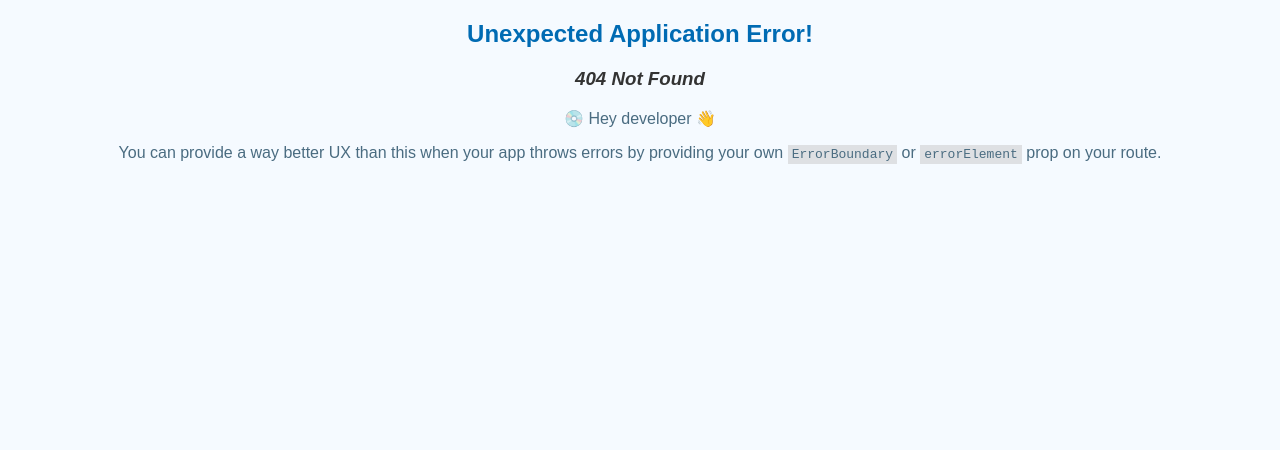
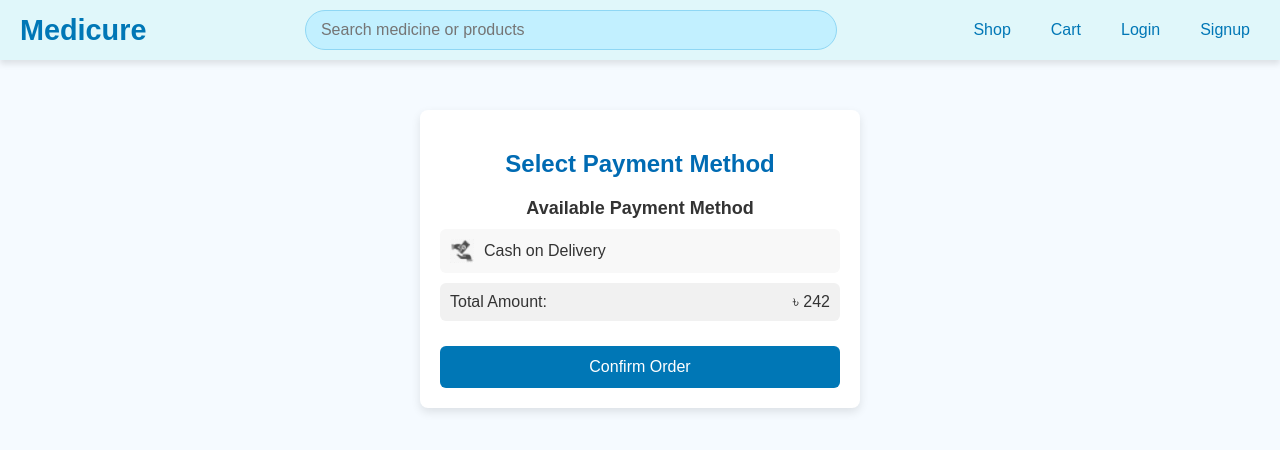
Before and after one commit to noob-bie/MediCure, a React (Vite) app in the folder client-frontend/: page /payment in a window 1280 px wide. Before the commit this address had no page. Shown: the top 450 px of the page. Built offline with nearby package versions, Linux system fonts and the light colour scheme; the HTML template or start-up script is replaced by a standard one.

Commit message:
Payment Page

```diff
--- a/client-frontend/src/App.jsx
+++ b/client-frontend/src/App.jsx
@@ -16,10 +16,13 @@ import Medicines from "./pages/shop/medicine/Medicines";
 import BabyAndMomcare from "./pages/shop/babyandmomcare/BabyAndMomcare";
 import SingleProduct from  "./pages/singleProduct/SingleProduct";
 import Checkout from "./pages/checkout/Checkout";
+import Payment from "./pages/payment/Payment";
 
 function App() {
   const [isAuthenticated, setIsAuthenticated] = useState(false);
   const [isAdmin, setIsAdmin] = useState(false);
+  const [cartItems, setCartItems] = useState([]); // Initialize cartItems state
+
 
   const Layout = () => {
     return (
@@ -49,8 +52,10 @@ function App() {
           ],
         },
 
-        { path: "/cart", element: <Cart /> },
+        { path: "/cart", element: <Cart cartItems={cartItems} setCartItems={setCartItems} /> }, // Pass props
+
         { path: "/checkout", element: <Checkout /> },
+        { path: "/payment", element: <Payment /> },
         { path: "/profile", element: <Profile /> },
         { path: "/login", element: <Login /> },
         { path: "/signup", element: <Signup /> },
--- a/client-frontend/src/pages/checkout/Checkout.jsx
+++ b/client-frontend/src/pages/checkout/Checkout.jsx
@@ -1,10 +1,17 @@
 import React from "react";
+import { useNavigate } from "react-router-dom";
 import { useLocation } from "react-router-dom";
 import "./Checkout.css";
 
 const Checkout = () => {
   const { state } = useLocation();
   const cartItems = state ? state.cartItems : [];
+
+  const navigate = useNavigate();
+
+  const handlePlaceOrder = () => {
+    navigate("/payment");
+  };
 
   return (
     <div className="checkout-container">
@@ -66,7 +73,9 @@ const Checkout = () => {
           <span>Total:</span>
           <span>৳ {cartItems.reduce((total, item) => total + item.price * item.quantity, 0) + 80}</span>
         </div>
-        <button className="place-order-btn">Place Order</button>
+        <button className="place-order-btn" onClick={handlePlaceOrder}>
+         Place Order
+        </button>
       </div>
     </div>
   );
--- /dev/null
+++ b/client-frontend/src/pages/payment/Payment.css
@@ -0,0 +1,61 @@
+.payment-container {
+    max-width: 400px;
+    margin: auto;
+    padding: 20px;
+    background: #fff;
+    border-radius: 8px;
+    box-shadow: 0px 4px 10px rgba(0, 0, 0, 0.1);
+    margin-top: 50px;
+  }
+
+  h2 {
+    text-align: center;
+  }
+
+  .payment-option h3 {
+    font-size: 18px;
+    margin-bottom: 10px;
+  }
+
+  .payment-method {
+    display: flex;
+    align-items: center;
+    padding: 10px;
+    background: #f8f8f8;
+    border-radius: 6px;
+  }
+
+  .payment-method .cash-icon {
+    width: 24px;
+    height: 24px;
+    margin-right: 10px;
+  }
+
+  /* Removed the delivery charge section */
+
+  /* Order Total */
+  .order-total {
+    display: flex;
+    justify-content: space-between;
+    margin: 10px 0;
+    font-size: 16px;
+    padding: 10px;
+    background: #f1f1f1;
+    border-radius: 6px;
+  }
+
+  .confirm-order-btn {
+    width: 100%;
+    padding: 12px;
+    background: #0077b6;
+    color: white;
+    font-size: 16px;
+    border: none;
+    border-radius: 6px;
+    cursor: pointer;
+    margin-top: 15px;
+  }
+
+  .confirm-order-btn:hover {
+    background: #8fd7f4;
+  }
--- /dev/null
+++ b/client-frontend/src/pages/payment/Payment.jsx
@@ -0,0 +1,43 @@
+import React from "react";
+import { useNavigate } from "react-router-dom";
+import "./Payment.css";
+import cashIcon from '../../assets/images/cash-icon.png';  // Importing the image
+
+const Payment = () => {
+  const navigate = useNavigate();
+  const productTotal = 242;
+  const finalTotal = productTotal;  // Now the total is just the product total, without the delivery charge.
+
+  const handleConfirmOrder = () => {
+    alert("Order placed successfully!");
+    navigate("/");
+  };
+
+  return (
+    <div className="payment-container">
+      <h2>Select Payment Method</h2>
+
+      {/* Payment Method Section */}
+      <div className="payment-option">
+        <h3>Available Payment Method</h3>
+        <div className="payment-method">
+          <img src={cashIcon} alt="Cash on Delivery" className="cash-icon" /> {/* Using the imported image */}
+          <span>Cash on Delivery</span>
+        </div>
+      </div>
+
+      {/* Order Total */}
+      <div className="order-total">
+        <span>Total Amount:</span>
+        <span>৳ {finalTotal}</span>
+      </div>
+
+      {/* Confirm Order Button */}
+      <button className="confirm-order-btn" onClick={handleConfirmOrder}>
+        Confirm Order
+      </button>
+    </div>
+  );
+};
+
+export default Payment;
```
Also changed, not shown: client-frontend/src/assets/images/cash-icon.png (added).
